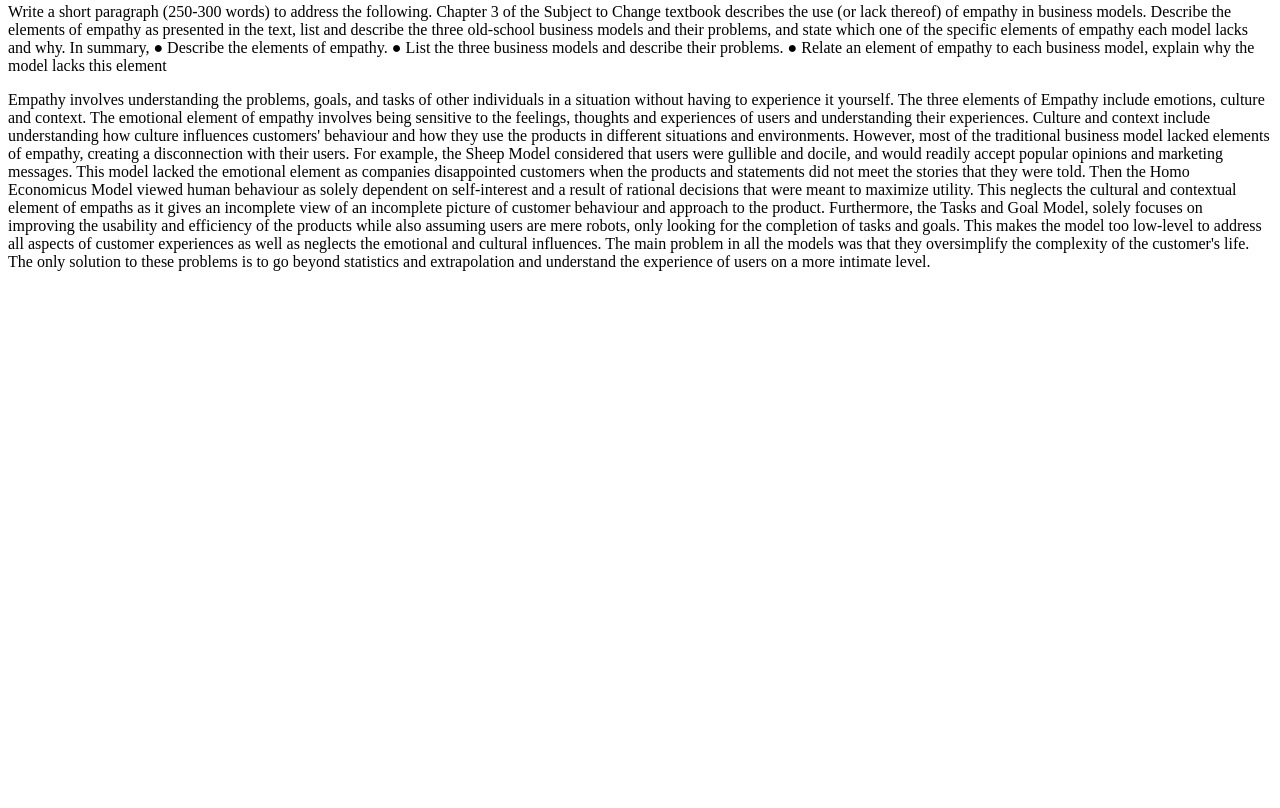
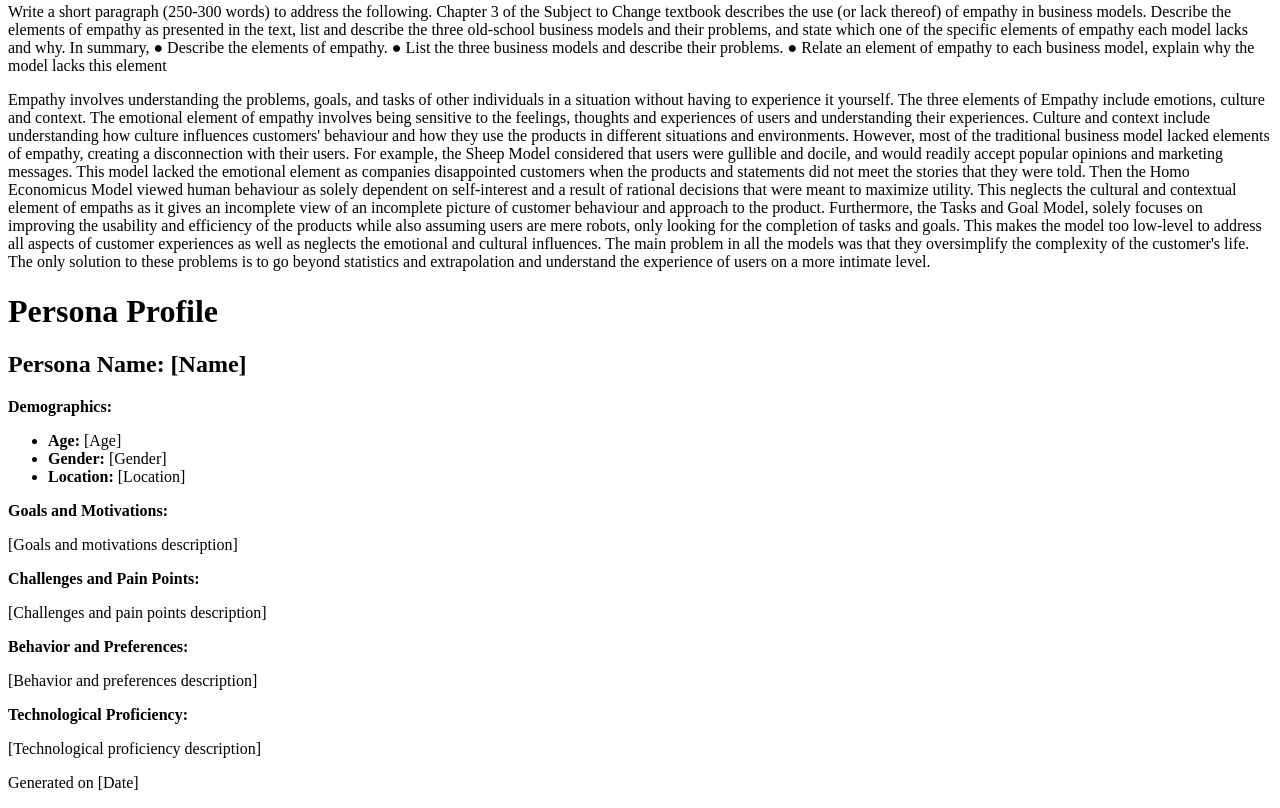
Before and after one commit to NayyabGul/fantastic-disco, a plain HTML site: page index.html in a window 1280 px wide. Shown: the part 871-1679 px from the top of the page. Before the commit the page ends 1158 px from the top, so only its background shows below. Drawn offline with Linux system fonts and the light colour scheme.

Commit message:
Update index.html

```diff
--- a/index.html
+++ b/index.html
@@ -125,3 +125,42 @@ the model lacks this element
     understand the experience of users on a more intimate level.</p>
   </body>
 </html>
+
+<head>
+  <title>CIS1250_WA4_NayyabGul</title>
+ <meta name="google" content="notranslate">
+</head>
+<head>
+    <meta charset="UTF-8">
+    <title 2>Persona Profile</title 2>
+    <link rel="stylesheet" href="styles.css"> <!-- You can link an external CSS file here -->
+</head>
+<body>
+    <header>
+        <h1>Persona Profile</h1>
+    </header>
+    <main>
+        <section class="persona">
+            <h2>Persona Name: [Name]</h2>
+            <p><strong>Demographics:</strong></p>
+            <ul>
+                <li><strong>Age:</strong> [Age]</li>
+                <li><strong>Gender:</strong> [Gender]</li>
+                <li><strong>Location:</strong> [Location]</li>
+                <!-- Add more demographics information as needed -->
+            </ul>
+            <p><strong>Goals and Motivations:</strong></p>
+            <p>[Goals and motivations description]</p>
+            <p><strong>Challenges and Pain Points:</strong></p>
+            <p>[Challenges and pain points description]</p>
+            <p><strong>Behavior and Preferences:</strong></p>
+            <p>[Behavior and preferences description]</p>
+            <p><strong>Technological Proficiency:</strong></p>
+            <p>[Technological proficiency description]</p>
+        </section>
+    </main>
+    <footer>
+        <p>Generated on [Date]</p>
+    </footer>
+</body>
+</html>
```
